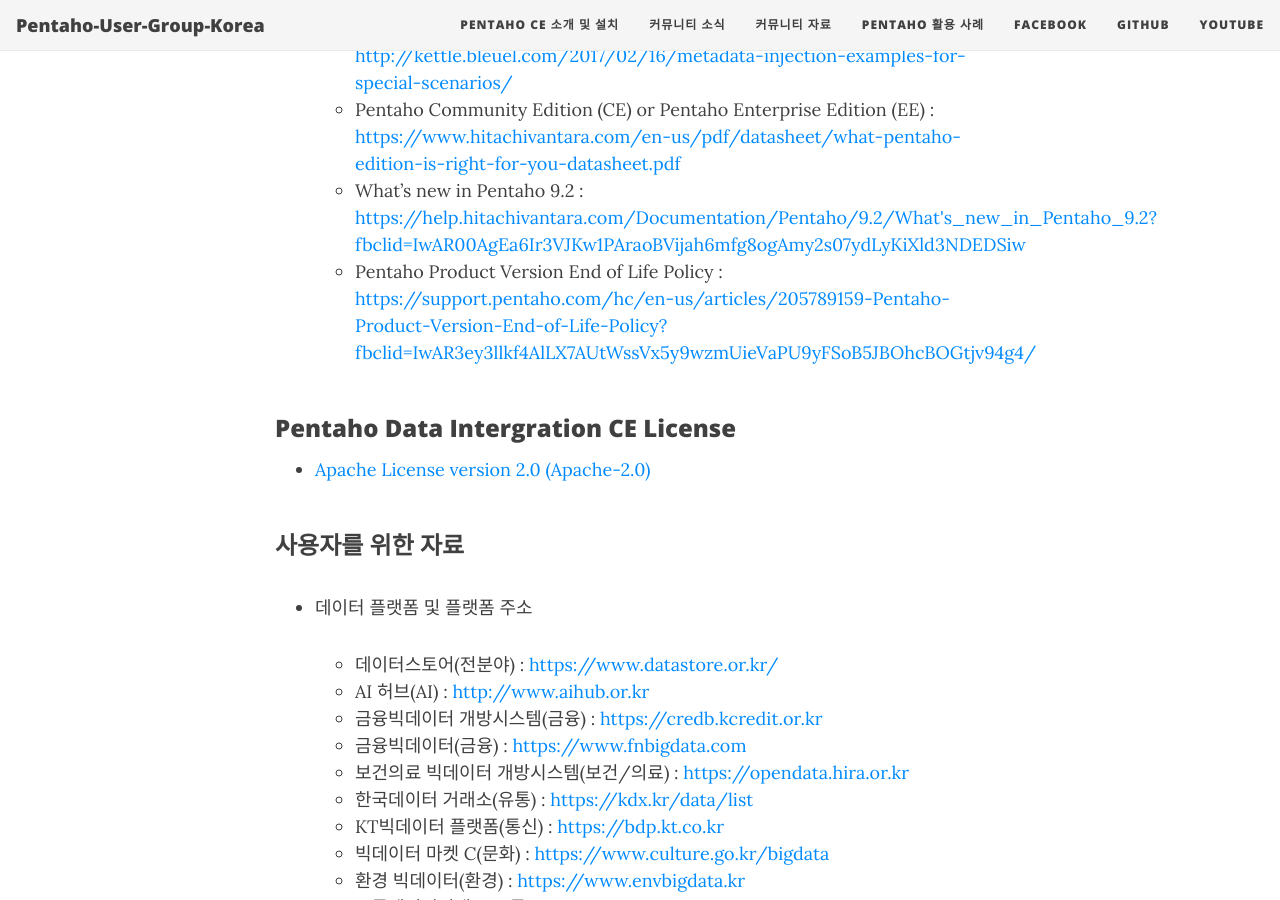
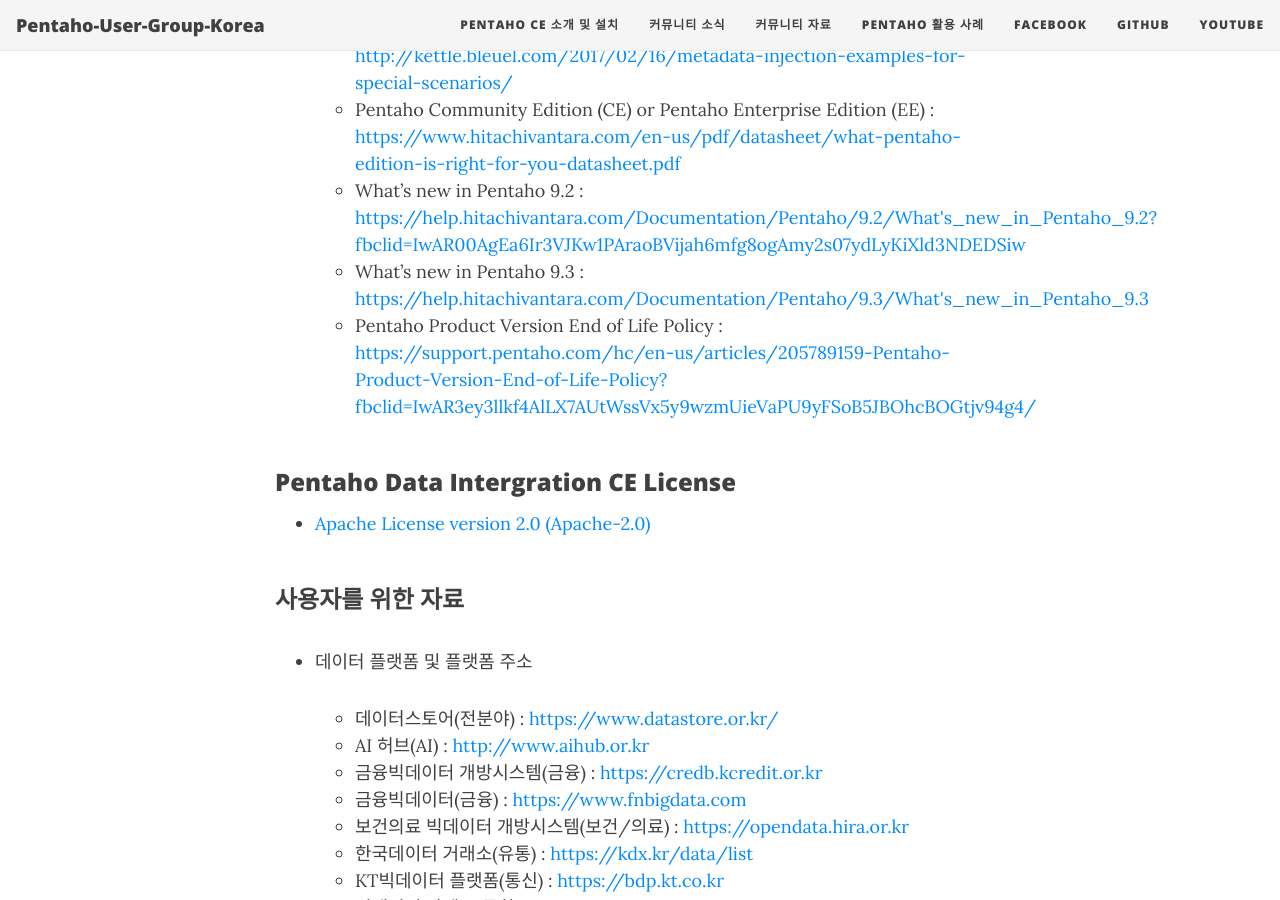
Before and after one commit to Pentaho-User-Group-Korea/Pentaho-User-Group-Korea.github.io, a Jekyll site: the page built from reference.md, in a window 1280 px wide and 900 px high, scrolled down 2062 px. Built offline with Jekyll 4.4.1, drawn with Linux system fonts in a browser that asks for light colours; nearby versions of some CDN libraries.

Commit message:
Update reference.md

```diff
--- a/reference.md
+++ b/reference.md
@@ -54,6 +54,7 @@ title: 커뮤니티 자료
   * Metadata Injection – Examples for Special Scenarios : <http://kettle.bleuel.com/2017/02/16/metadata-injection-examples-for-special-scenarios/>
   * Pentaho Community Edition (CE) or Pentaho Enterprise Edition (EE) : <https://www.hitachivantara.com/en-us/pdf/datasheet/what-pentaho-edition-is-right-for-you-datasheet.pdf>
   * What's new in Pentaho 9.2 : <https://help.hitachivantara.com/Documentation/Pentaho/9.2/What's_new_in_Pentaho_9.2?fbclid=IwAR00AgEa6Ir3VJKw1PAraoBVijah6mfg8ogAmy2s07ydLyKiXld3NDEDSiw>
+  * What's new in Pentaho 9.3 : <https://help.hitachivantara.com/Documentation/Pentaho/9.3/What's_new_in_Pentaho_9.3>
   * Pentaho Product Version End of Life Policy : <https://support.pentaho.com/hc/en-us/articles/205789159-Pentaho-Product-Version-End-of-Life-Policy?fbclid=IwAR3ey3llkf4AlLX7AUtWssVx5y9wzmUieVaPU9yFSoB5JBOhcBOGtjv94g4/>
 <br/>
 <br/>
```
